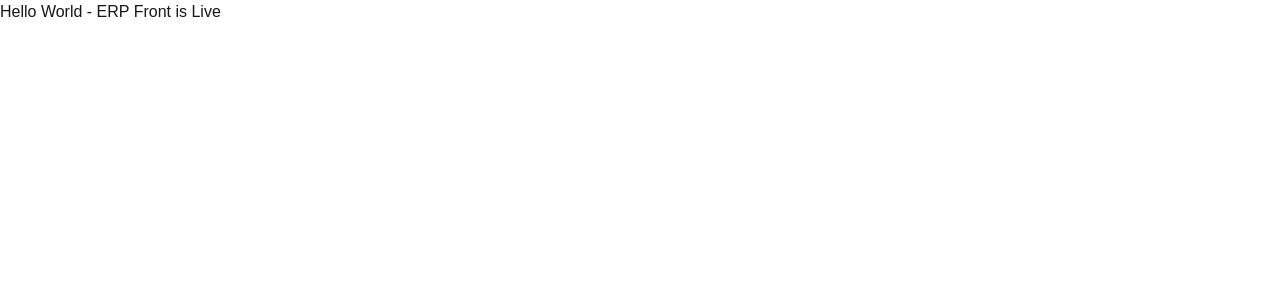
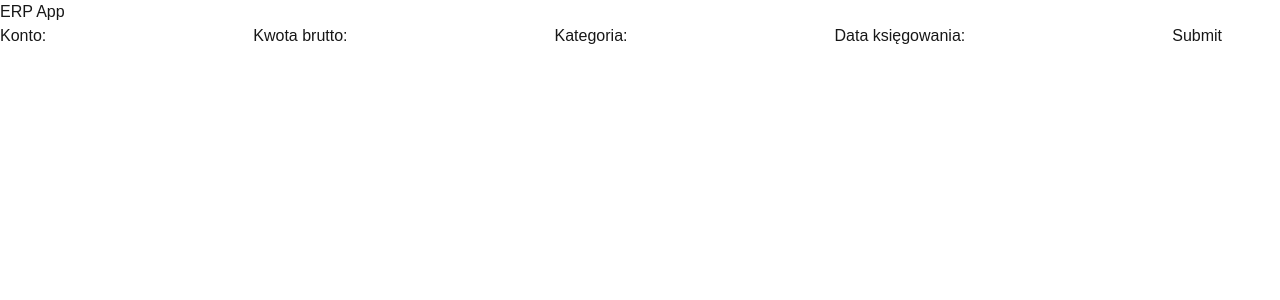
Before and after one commit to PawelJaronski/erp-front, a Next.js app: page / in a window 1280 px wide. Shown: the top 300 px of the page. Built offline with nearby package versions, Linux system fonts and the light colour scheme.

Commit message:
Initial Transaction Form build

```diff
--- a/src/app/page.tsx
+++ b/src/app/page.tsx
@@ -1,3 +1,10 @@
+import SimpleExpenseForm from "@/components/SimpleExpenseForm";
+
 export default function Home() {
-  return <div>Hello World - ERP Front is Live</div>;
+  return (
+    <main>
+      <h1>ERP App</h1>
+      <SimpleExpenseForm />
+    </main>
+  );
 }
--- /dev/null
+++ b/src/components/SimpleExpenseForm.tsx
@@ -0,0 +1,81 @@
+"use client";
+import { useState } from "react";
+
+export default function SimpleExpenseForm() {
+    const [account, setAccount] = useState("");
+    const [amount, setAmount] = useState("");
+    const [category, setCategory] = useState("");
+    const [businessDate, setBusinessDate] = useState("");
+    const transaction_type = "expense";
+
+    const handleSubmit = async (e: React.FormEvent) => {
+        e.preventDefault();
+        const payload = {
+            transaction_type,
+            event_type: "cost_paid",
+            account,
+            category_group: "opex",
+            category,
+            gross_amount: amount,
+            business_timestamp: businessDate,
+        }
+        try {
+            const response = await fetch("http://srv10.mikr.us:30162/add-transaction", {
+            method: "POST",
+            headers: {
+                "Content-Type": "application/json",
+            },
+            body: JSON.stringify(payload),
+        });
+        if (!response.ok) {
+            const body = await response.text();
+            throw new Error(`Błąd serwera (${response.status}): ${body}`);
+        }
+        const data = await response.json();
+        console.log("Sukces", data);
+        alert("Transakcja wysłana!");
+        }
+        catch (error) {
+            console.error("Błąd:", error);
+            alert("Coś poszło nie tak: " + (error as Error).message);
+        }
+    };
+
+    return (
+        <form onSubmit={handleSubmit}>
+            <label htmlFor="account">Konto:</label>
+            <input
+                id="account"
+                name="account"
+                type="text"
+                value={account}
+                onChange={(e) => setAccount(e.target.value)}
+            />
+            <label htmlFor="amount">Kwota brutto:</label>
+            <input
+                id="amount"
+                name="amount"
+                type="text"
+                value={amount}
+                onChange={(e) => setAmount(e.target.value)}
+            />
+            <label htmlFor="category">Kategoria:</label>
+            <input
+                id="category"
+                name="category"
+                type="text"
+                value={category}
+                onChange={(e) => setCategory(e.target.value)}
+            />
+            <label htmlFor="businessDate">Data księgowania:</label>
+            <input
+                id="businessDate"
+                name="businessDate"
+                type="text"
+                value={businessDate}
+                onChange={(e) => setBusinessDate(e.target.value)}
+            />
+            <button type="submit">Submit</button>
+        </form>
+    );
+}
```
